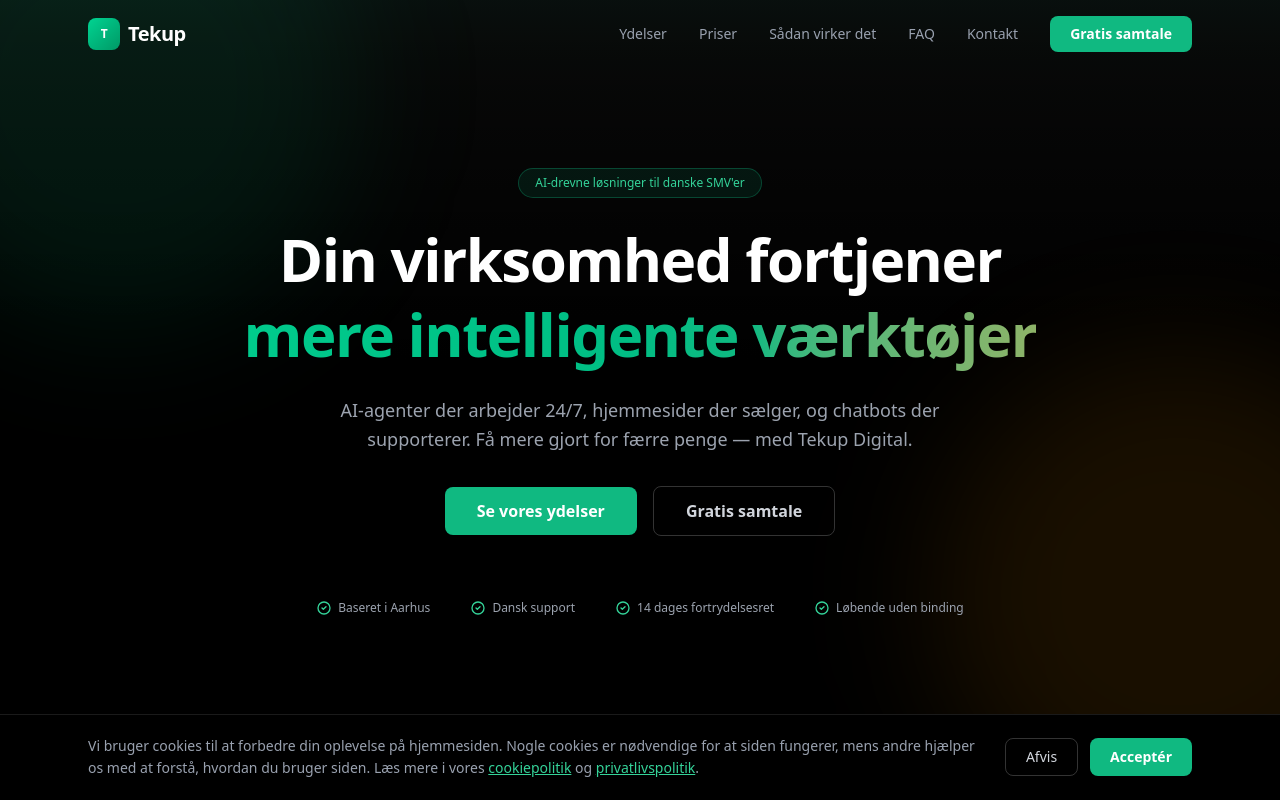
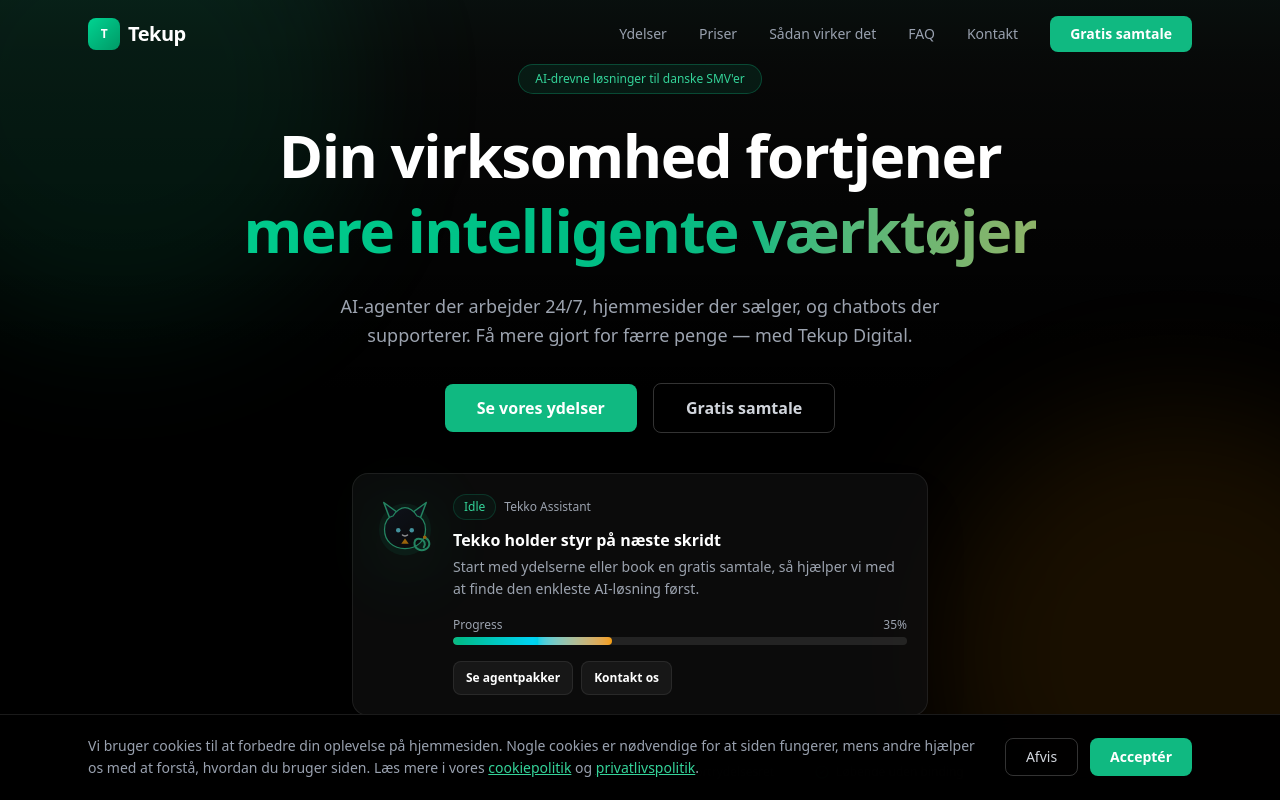
Before and after one commit to JonasAbde/tekup-digital, a Next.js app: page / in a window 1280 px wide. Shown: the top 800 px of the page. Built offline with nearby package versions, Linux system fonts and the light colour scheme.

Commit message:
feat: wire Tekko into landing page

```diff
--- a/src/app/page.tsx
+++ b/src/app/page.tsx
@@ -2,6 +2,7 @@
 
 import { useEffect, useRef, useState, useCallback } from "react";
 import Link from "next/link";
+import { TekkoAssistantWidget, TekkoMascot } from "@/components/tekko";
 
 /* ============================================
    DATA
@@ -182,23 +183,46 @@
   useEffect(() => {
     const el = ref.current;
     if (!el) return;
+
+    const reveal = () => setVisible(true);
+    const hasHashTarget = () => {
+      const targetId = window.location.hash.slice(1);
+      return Boolean(targetId && el.querySelector(`#${CSS.escape(targetId)}`));
+    };
+
+    const revealOnHashTarget = () => {
+      if (!hasHashTarget()) return undefined;
+      const frame = requestAnimationFrame(reveal);
+      return () => cancelAnimationFrame(frame);
+    };
+
+    const cleanupHashReveal = revealOnHashTarget();
+    if (cleanupHashReveal) return cleanupHashReveal;
+
     // Check prefers-reduced-motion
     const prefersReduced = window.matchMedia("(prefers-reduced-motion: reduce)").matches;
     if (prefersReduced) {
-      const frame = requestAnimationFrame(() => setVisible(true));
+      const frame = requestAnimationFrame(reveal);
       return () => cancelAnimationFrame(frame);
     }
     const observer = new IntersectionObserver(
       ([entry]) => {
         if (entry.isIntersecting) {
-          setVisible(true);
+          reveal();
           observer.disconnect();
         }
       },
       { threshold: 0.1 }
     );
     observer.observe(el);
-    return () => observer.disconnect();
+    const onHashChange = () => {
+      if (hasHashTarget()) reveal();
+    };
+    window.addEventListener("hashchange", onHashChange);
+    return () => {
+      observer.disconnect();
+      window.removeEventListener("hashchange", onHashChange);
+    };
   }, []);
 
   return (
@@ -276,8 +300,21 @@
             </Link>
           </div>
 
+          <div className="animate-fade-in-up stagger-5 mx-auto mt-10 max-w-xl text-left">
+            <TekkoAssistantWidget
+              state="idle"
+              title="Tekko holder styr på næste skridt"
+              message="Start med ydelserne eller book en gratis samtale, så hjælper vi med at finde den enkleste AI-løsning først."
+              progress={35}
+              actions={[
+                { label: "Se agentpakker", href: "#ydelser" },
+                { label: "Kontakt os", href: "#kontakt" },
+              ]}
+            />
+          </div>
+
           {/* Trust indicators */}
-          <div className="animate-fade-in-up stagger-5 mx-auto mt-16 flex flex-wrap items-center justify-center gap-x-10 gap-y-3 text-xs text-muted">
+          <div className="animate-fade-in-up stagger-5 mx-auto mt-12 flex flex-wrap items-center justify-center gap-x-10 gap-y-3 text-xs text-muted">
             <span className="flex items-center gap-1.5">
               <svg className="h-4 w-4 text-brand-light" fill="none" viewBox="0 0 24 24" stroke="currentColor" aria-hidden="true">
                 <path strokeLinecap="round" strokeLinejoin="round" strokeWidth={2} d="M9 12l2 2 4-4m6 2a9 9 0 11-18 0 9 9 0 0118 0z" />
@@ -507,6 +544,16 @@
                   <p className="text-xs text-muted">
                     Vi svarer typisk inden for 2 timer i hverdagene.
                   </p>
+
+                  <div className="flex items-center gap-4 border-t border-border pt-6">
+                    <TekkoMascot state="idle" size="md" animated={false} />
+                    <div>
+                      <p className="text-sm font-semibold text-white">Tekko læser med på behovet.</p>
+                      <p className="mt-1 text-sm leading-relaxed text-muted-light">
+                        Skriv bare kort. Vi omsætter det til næste praktiske skridt.
+                      </p>
+                    </div>
+                  </div>
                 </div>
 
                 {/* Contact form */}
@@ -607,12 +654,10 @@
   if (state === "sent") {
     return (
       <div className="flex flex-col items-center justify-center rounded-xl border border-brand/20 bg-brand/5 px-6 py-12 text-center">
-        <svg className="h-12 w-12 text-brand-light" fill="none" viewBox="0 0 24 24" stroke="currentColor" aria-hidden="true">
-          <path strokeLinecap="round" strokeLinejoin="round" strokeWidth={2} d="M9 12l2 2 4-4m6 2a9 9 0 11-18 0 9 9 0 0118 0z" />
-        </svg>
+        <TekkoMascot state="idle" size="lg" animated={false} />
         <h3 className="mt-4 text-lg font-bold text-white">Tak for din henvendelse!</h3>
         <p className="mt-2 text-sm text-muted-light">
-          Vi vender tilbage inden for 24 timer — typisk meget hurtigere.
+          Tekko har sendt beskeden videre. Vi vender tilbage inden for 24 timer — typisk meget hurtigere.
         </p>
       </div>
     );
```
